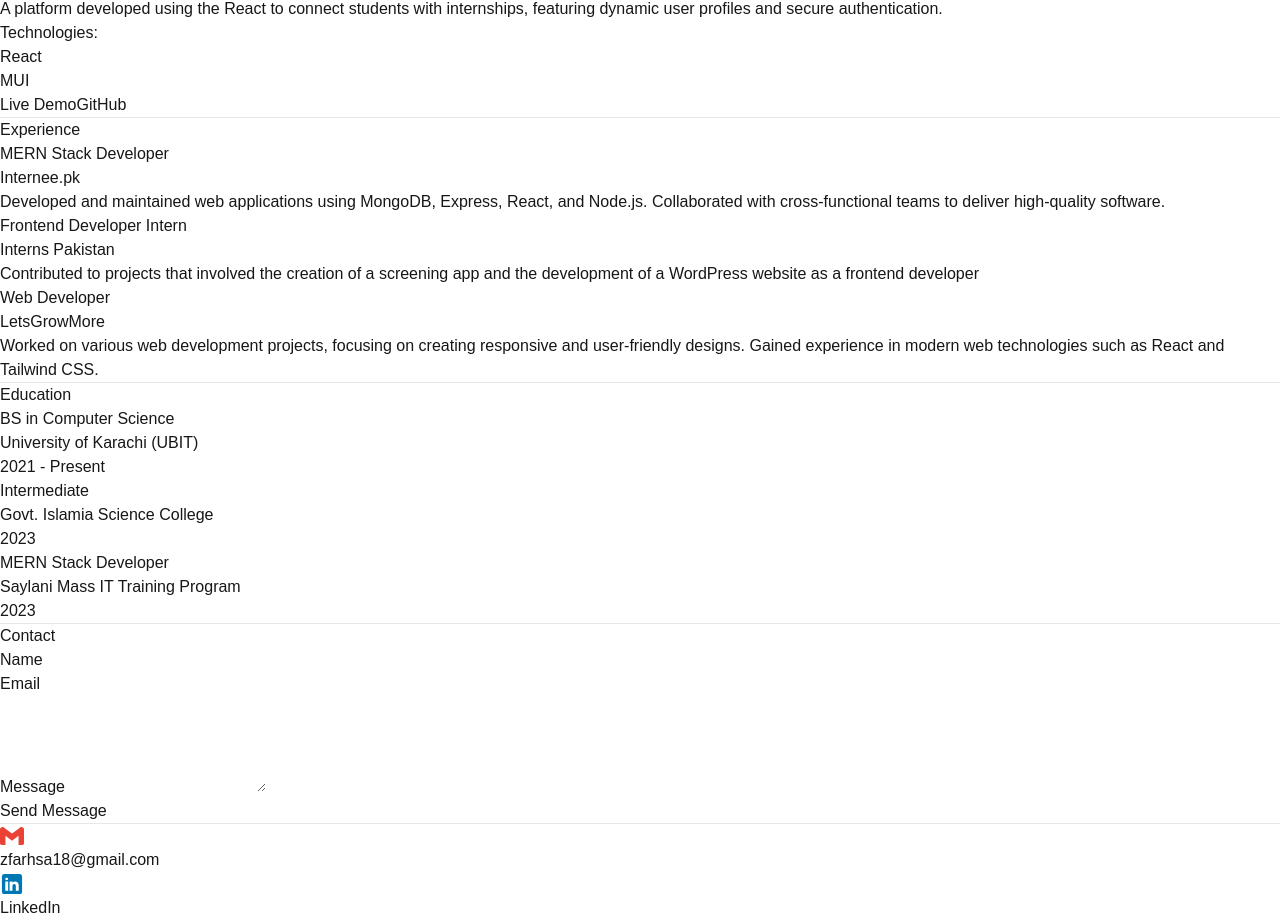
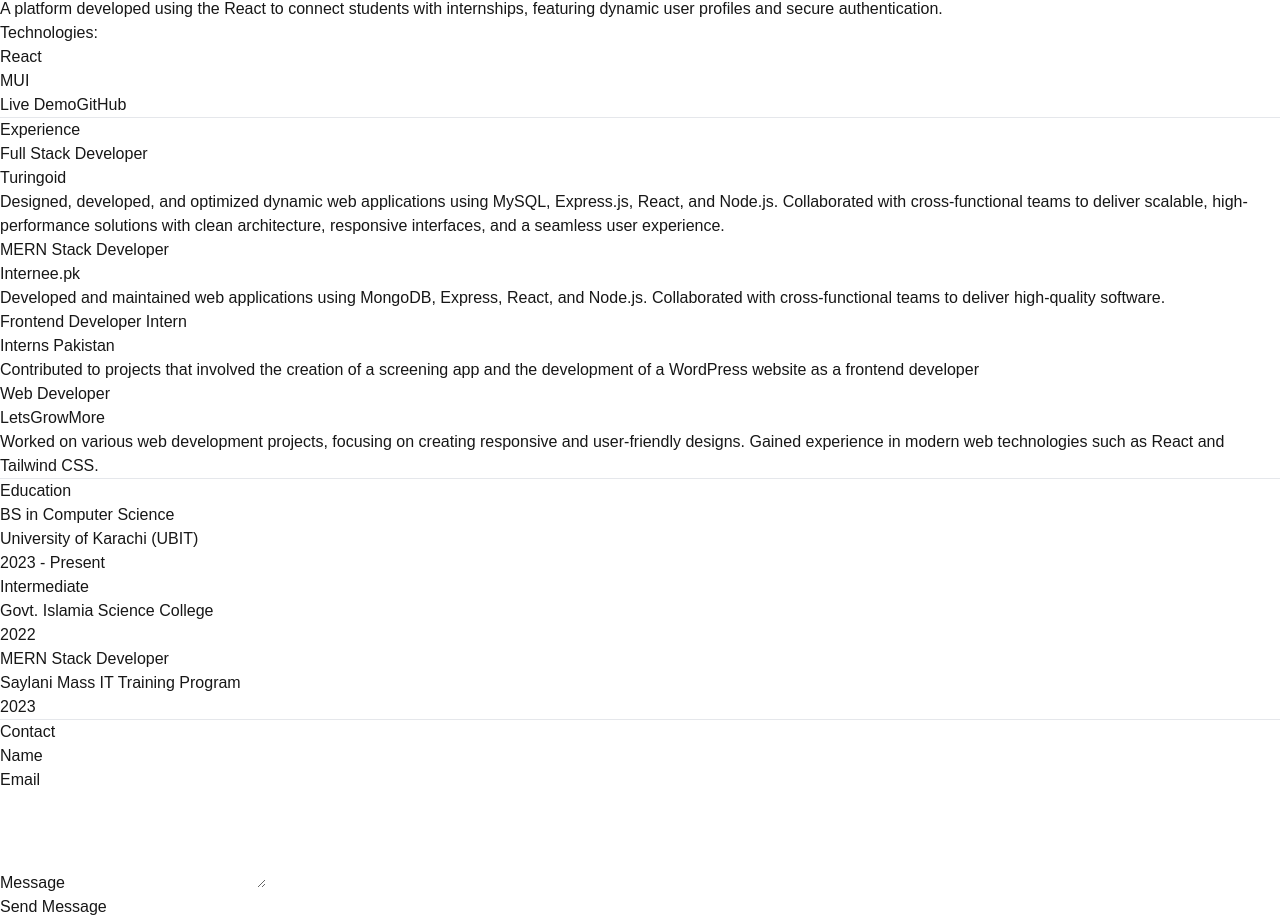
Before and after one commit to MuhammadAshraf23/Portfolio, a Next.js app: page / in a window 1280 px wide. Shown: the part 7412-8330 px from the top of the page. Built offline with nearby package versions, Linux system fonts and the light colour scheme.

Commit message:
Update portfolio details and enhance project links; refine metadata and add new experience entry.

```diff
--- a/src/app/layout.js
+++ b/src/app/layout.js
@@ -15,10 +15,11 @@
 });
 
 export const metadata = {
-  title: "Muhammad Ashraf | MERN Stack Developer Portfolio",
+  title: "Muhammad Ashraf | MERN Stack Developer & Full-Stack Web Engineer",
   description:
-    "Explore the portfolio of Muhammad Ashraf, a passionate MERN stack developer. Discover projects, skills, and experience in building stunning web applications using React, Next.js, and more.",
+    "Welcome to the professional portfolio of Muhammad Ashraf — a skilled MERN stack developer specializing in modern web development with MongoDB, Express.js, React, Node.js, and Next.js. Explore innovative projects, technical expertise, and proven experience in building high-performance, scalable, and visually stunning web applications.",
 };
+
 
 export default function RootLayout({ children }) {
   return (
--- a/src/components/Projects.jsx
+++ b/src/components/Projects.jsx
@@ -41,7 +41,7 @@
                         href={project.liveDemo}
                         target="_blank"
                         rel="noopener noreferrer"
-                        className="text-blue-500 hover:underline"
+                        class="px-4 py-2 bg-gray-600 hover:bg-gray-700 rounded-lg text-sm"
                       >
                         Live Demo
                       </a>
@@ -49,7 +49,7 @@
                         href={project.github}
                         target="_blank"
                         rel="noopener noreferrer"
-                        className="text-blue-500 hover:underline"
+                       class="px-4 py-2 bg-green-500 hover:bg-green-600 rounded-lg text-sm"
                       >
                         GitHub
                       </a>
--- a/src/data/education.js
+++ b/src/data/education.js
@@ -2,12 +2,12 @@
     {
       degree: "BS in Computer Science",
       institution: "University of Karachi (UBIT)",
-      year: "2021 - Present",
+      year: "2023 - Present",
     },
     {
       degree: "Intermediate",
       provider: "Govt. Islamia Science College",
-      year: "2023",
+      year: "2022",
     },
     {
       certification: "MERN Stack Developer",
--- a/src/data/experience.js
+++ b/src/data/experience.js
@@ -1,4 +1,10 @@
 export const experiences = [
+{
+  title: "Full Stack Developer",
+  company: "Turingoid",
+  description:
+    "Designed, developed, and optimized dynamic web applications using MySQL, Express.js, React, and Node.js. Collaborated with cross-functional teams to deliver scalable, high-performance solutions with clean architecture, responsive interfaces, and a seamless user experience.",
+},
     {
       title: "MERN Stack Developer",
       company: "Internee.pk",
--- a/src/data/projects.js
+++ b/src/data/projects.js
@@ -14,7 +14,7 @@
       "A personal portfolio showcasing my skills, projects, and experience using Next.js and Framer Motion for smooth animations.",
     technologies: ["Next.js", "Framer Motion"],
     liveDemo: "https://portfolio-demo.com", // Replace with the actual URL
-    github: "https://github.com/yourusername/portfolio", // Replace with the actual URL
+    github: "https://github.com/MuhammadAshraf23/Portfolio", // Replace with the actual URL
     image: "/images/projects/portfolio.PNG", // Replace with the actual image path
   },
   {
```
